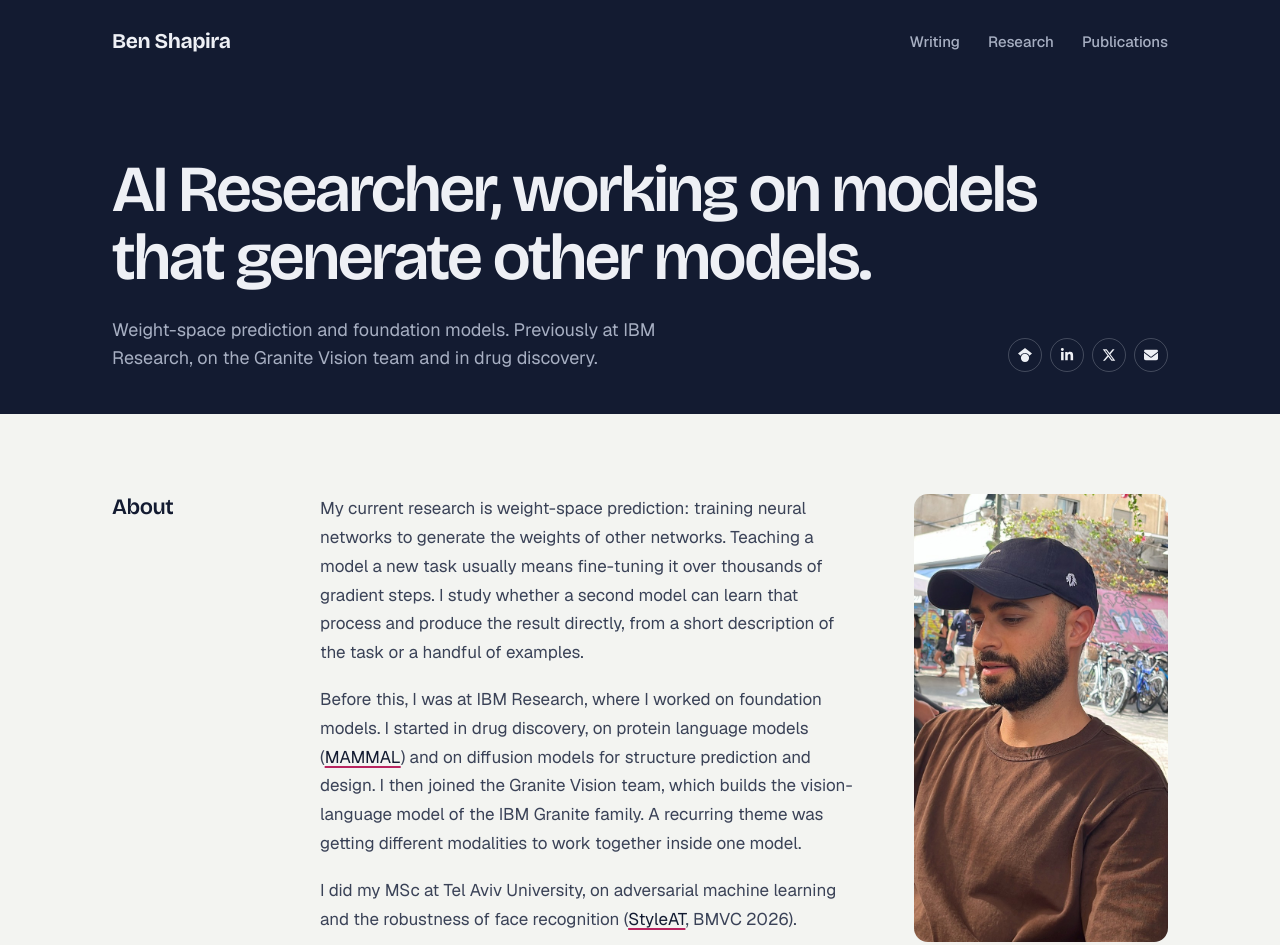
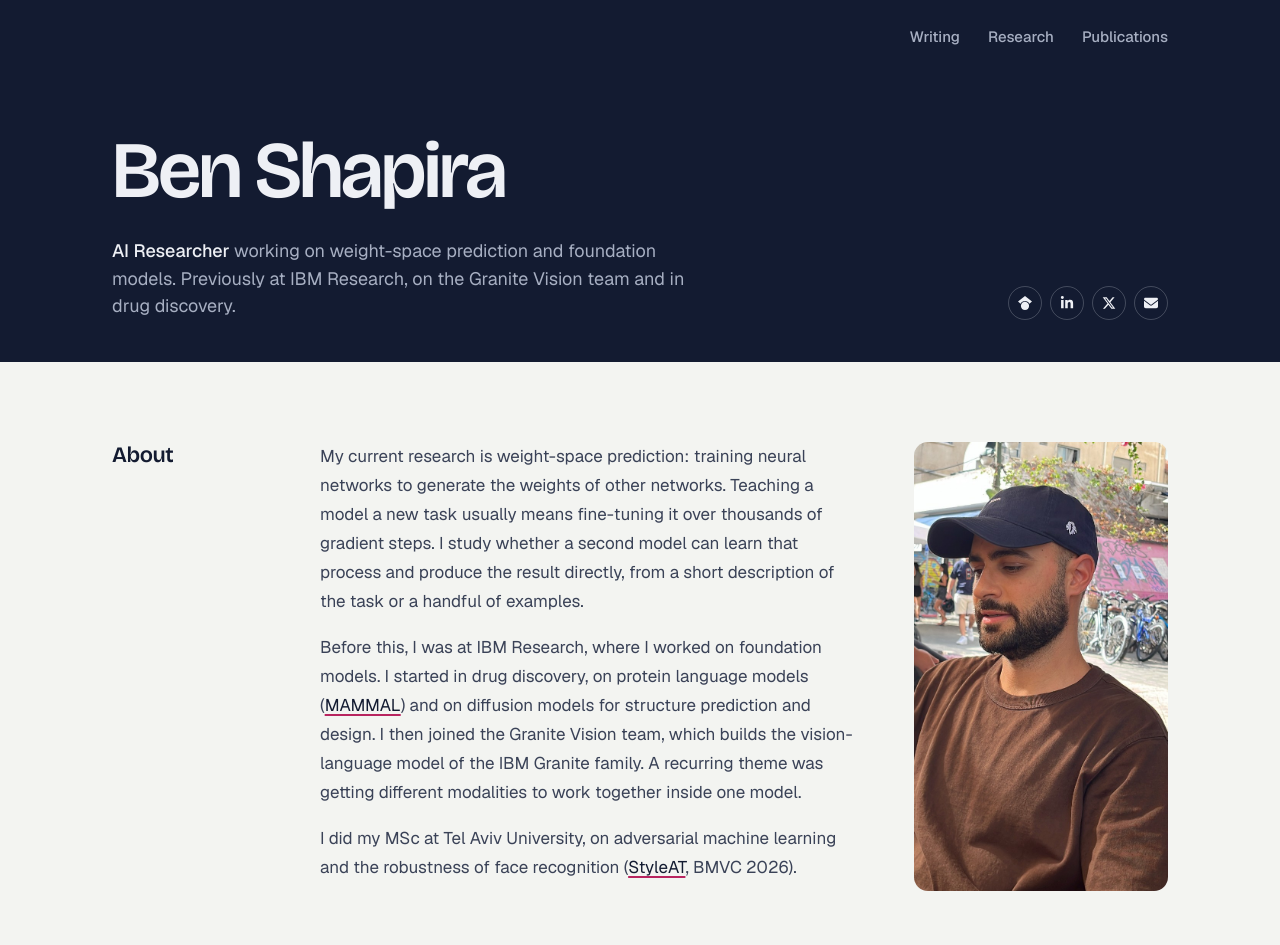
Before and after one commit to bensha6757/bensha6757.github.io, a plain HTML site: page index.html in a window 1280 px wide. Shown: the top 945 px of the page. Drawn offline with nearby package versions, Linux system fonts and the light colour scheme.

Commit message:
Use the name as the title; move the AI Researcher line into the subtitle
Co-Authored-By: Claude Fable 5.2 <noreply@anthropic.com>

```diff
--- a/index.html
+++ b/index.html
@@ -24,7 +24,6 @@
 <header class="band">
   <div class="wrap">
     <div class="top">
-      <a class="name" href="#">Ben Shapira</a>
       <nav aria-label="Sections">
         <ul class="top-links">
           <li><a href="#writing">Writing</a></li>
@@ -33,9 +32,9 @@
         </ul>
       </nav>
     </div>
-    <h1>AI Researcher, working on models that generate other models.</h1>
+    <h1>Ben Shapira</h1>
     <div class="band-foot">
-      <p class="sub">Weight-space prediction and foundation models. Previously at IBM Research, on the Granite Vision team and in drug discovery.</p>
+      <p class="sub"><span class="role">AI Researcher</span> working on weight-space prediction and foundation models. Previously at IBM Research, on the Granite Vision team and in drug discovery.</p>
       <!-- Icons: Font Awesome Free 6.7.2 (https://fontawesome.com, CC BY 4.0) -->
       <ul class="social" aria-label="Contact and profiles">
         <li><a href="https://scholar.google.com/citations?user=-m0Uq80AAAAJ&amp;hl=en" rel="me noopener" aria-label="Google Scholar" title="Google Scholar"><svg viewBox="0 0 512 512" aria-hidden="true" focusable="false"><path d="M390.9 298.5c0 0 0 .1 .1 .1c9.2 19.4 14.4 41.1 14.4 64C405.3 445.1 338.5 512 256 512s-149.3-66.9-149.3-149.3c0-22.9 5.2-44.6 14.4-64h0c1.7-3.6 3.6-7.2 5.6-10.7c4.4-7.6 9.4-14.7 15-21.3c27.4-32.6 68.5-53.3 114.4-53.3c33.6 0 64.6 11.1 89.6 29.9c9.1 6.9 17.4 14.7 24.8 23.5c5.6 6.6 10.6 13.8 15 21.3c2 3.4 3.8 7 5.5 10.5zm26.4-18.8c-30.1-58.4-91-98.4-161.3-98.4s-131.2 40-161.3 98.4L0 202.7 256 0 512 202.7l-94.7 77.1z"/></svg></a></li>
--- a/styles.css
+++ b/styles.css
@@ -86,33 +86,22 @@ a:hover { color: var(--accent); }
 .top {
   display: flex;
   align-items: center;
-  justify-content: space-between;
+  justify-content: flex-end;
   flex-wrap: wrap;
   gap: 0.5rem 2rem;
   padding-block: 1.5rem;
 }
-.name {
-  font-family: var(--display);
-  font-size: 1.3125rem;
-  font-weight: 700;
-  letter-spacing: -0.02em;
-  color: var(--band-ink);
-  text-decoration: none;
-}
-.name:hover { color: var(--band-accent); }
 .top-links { display: flex; flex-wrap: wrap; gap: 0.3rem 1.75rem; font-size: 0.9375rem; font-weight: 500; }
 .top-links a { color: var(--band-mute); text-decoration: none; }
 .top-links a:hover { color: var(--band-ink); }
 
 .band h1 {
-  margin-top: clamp(2rem, 1rem + 4.5vw, 4.5rem);
+  margin-top: clamp(1.5rem, 0.75rem + 3.5vw, 3.5rem);
   font-family: var(--display);
-  font-size: clamp(2.1rem, 1.1rem + 3.9vw, 4.1rem);
+  font-size: clamp(2.75rem, 1.5rem + 5vw, 5rem);
   font-weight: 600;
   line-height: 1.04;
   letter-spacing: -0.035em;
-  max-width: 30ch;
-  text-wrap: balance;
 }
 .band-foot {
   display: flex;
@@ -127,7 +116,9 @@ a:hover { color: var(--accent); }
   font-size: 1.125rem;
   line-height: 1.55;
   color: var(--band-mute);
+  text-wrap: pretty;
 }
+.role { color: var(--band-ink); font-weight: 500; }
 
 .social { display: flex; flex-wrap: wrap; gap: 0.5rem; margin-left: auto; }
 .social a {
```
